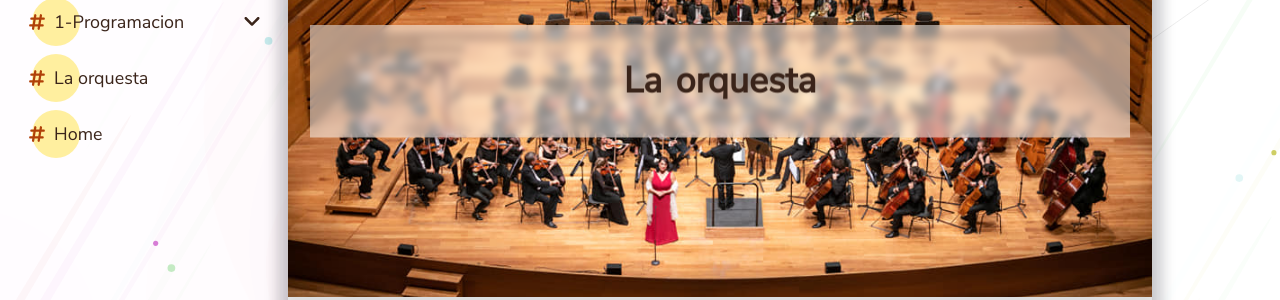
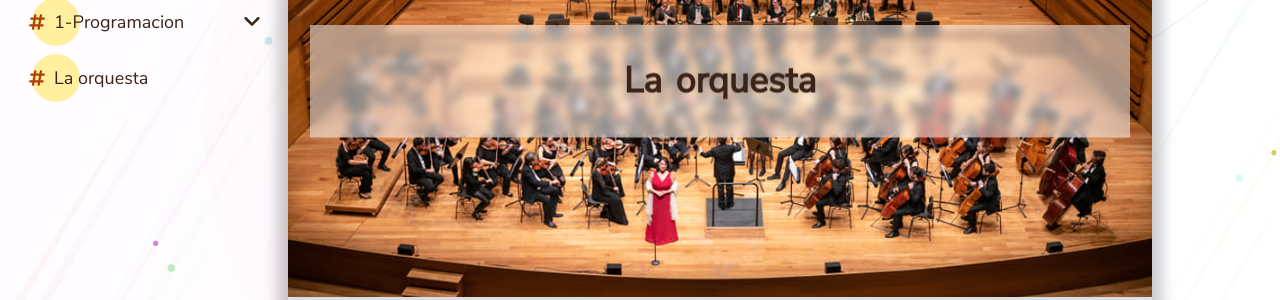
Before and after one commit to jospe-web/jospe-web.github.io, a Jekyll site: the page built from _pages/La orquesta.md, in a window 1280 px wide. Shown: the part 310-610 px from the top of the page. Built offline with Jekyll 4.4.1, drawn with Linux system fonts in a browser that asks for light colours; comment, search, counter and statistics services are not loaded.

Commit message:
Update navigation.html

```diff
--- a/_includes/navigation.html
+++ b/_includes/navigation.html
@@ -39,7 +39,7 @@
     {%- for node in first_level_pages -%}
         {%- assign node_url = node.url | remove: 'index.html' -%}
         {%- assign node_title = node.path | remove: 'index.md' | split: "/" | last | remove: '.md' | replace: "_pages", "Home" -%}
-        {% if node_title == "Home %}
+        {% if node_title == "Home" %}
             {% continue %}
         {% endif %}
         {%- assign children_list = second_level_pages
```
